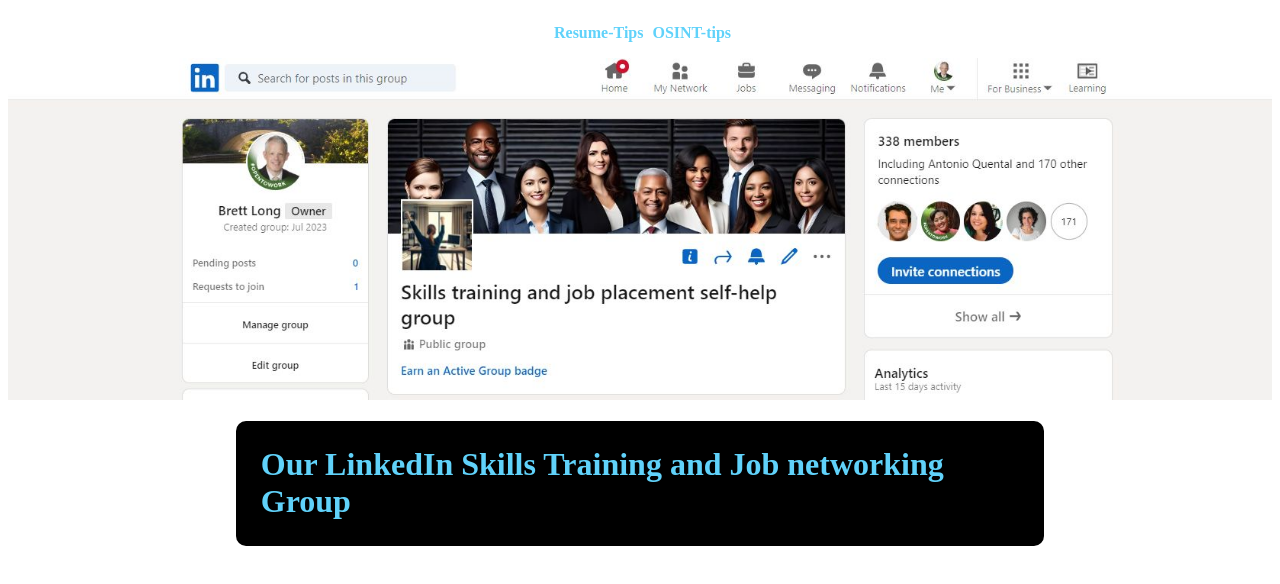
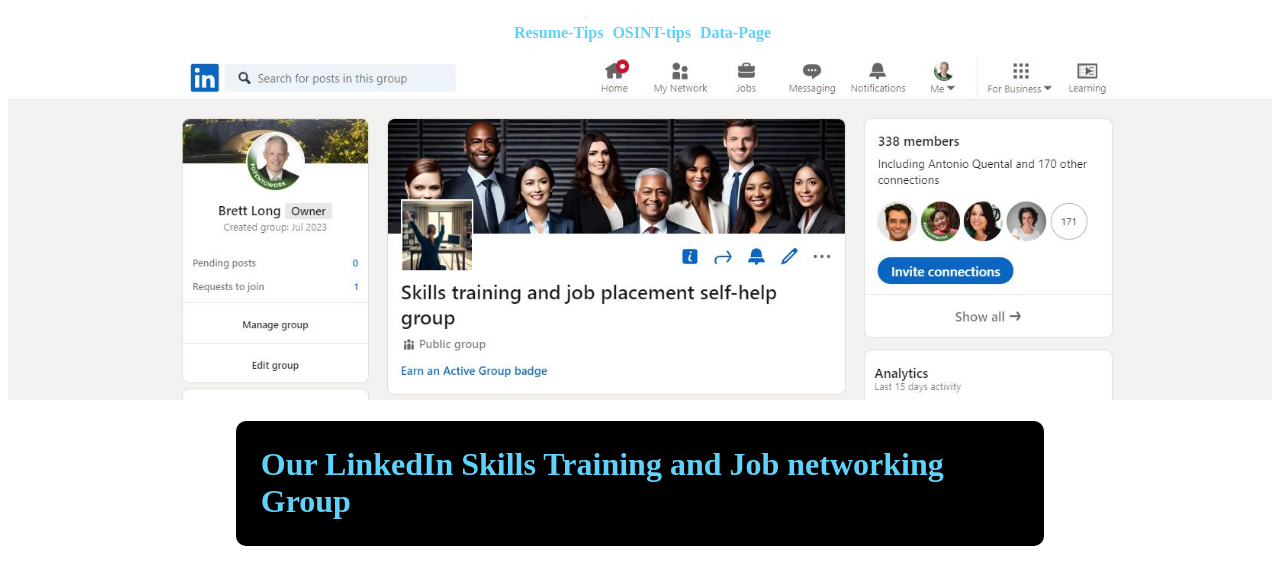
Before and after one commit to blong206b/SkillsTraining, a plain HTML site: page index.html in a window 1280 px wide. Drawn offline with Linux system fonts and the light colour scheme.

Commit message:
Update index.html

```diff
--- a/index.html
+++ b/index.html
@@ -18,13 +18,14 @@
             <ul>
                 <li><a href="Resume-tips/index.html">Resume-Tips</a></li>
                 <li><a href="OSINT.html">OSINT-tips</a></li>
+                <li><a href="Data.html">Data-Page</a></li>
             </ul>
         </nav>
     </header>
     <main class="img">
-    <!-- <p>This is a support website for our Skills training and job placement self-help group on LinkedIn.</p>  -->
-    <div class="img"><img src="img/linkedin-skills-training-group.jpg"></div>
-    <h1><a href="https://www.linkedin.com/groups/12858511/">Our LinkedIn Skills Training and Job networking Group</a></h1>
+        <!-- <p>This is a support website for our Skills training and job placement self-help group on LinkedIn.</p>  -->
+        <div class="img"><img src="img/linkedin-skills-training-group.jpg"></div>
+        <h1><a href="https://www.linkedin.com/groups/12858511/">Our LinkedIn Skills Training and Job networking Group</a></h1>
     </main>
     <footer></footer>
 </body>
```
